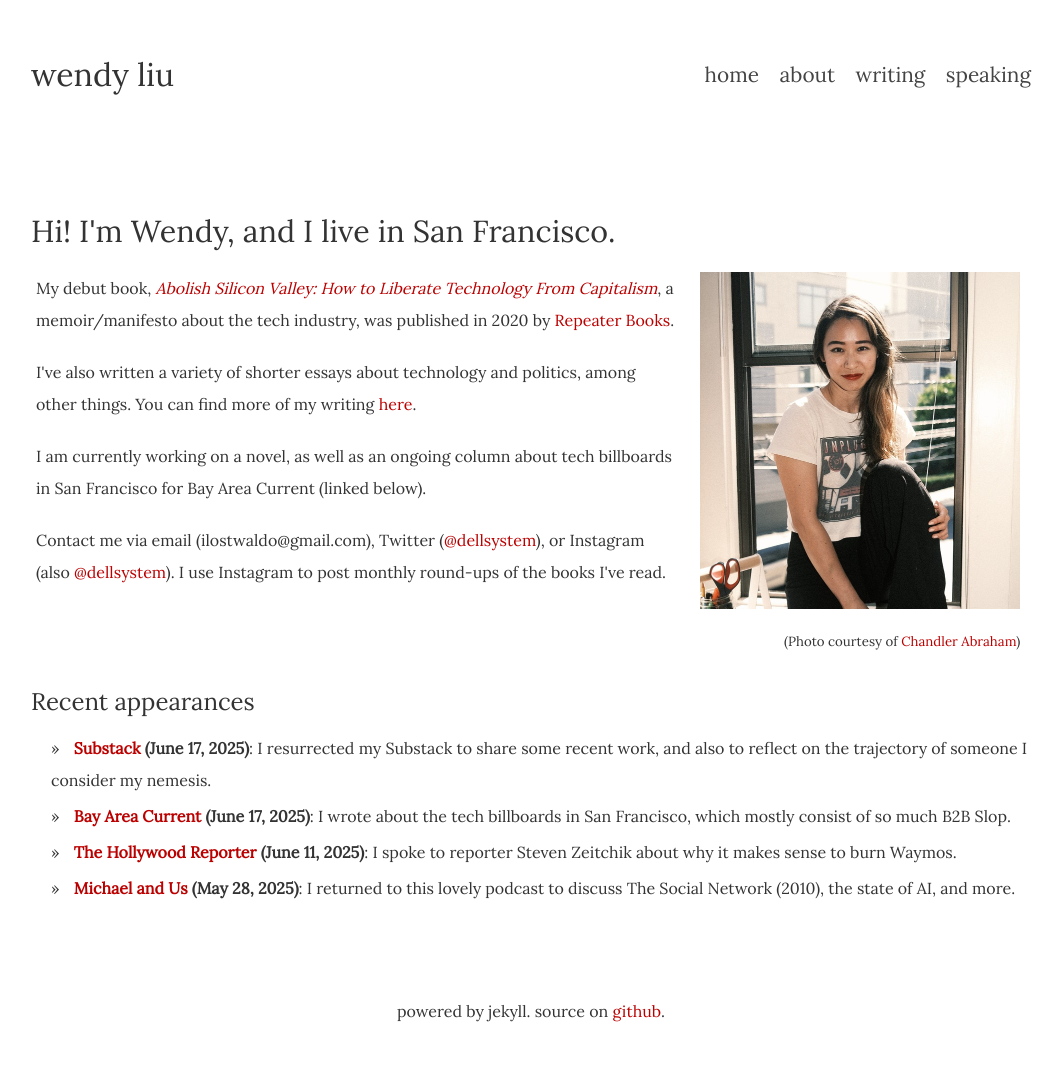
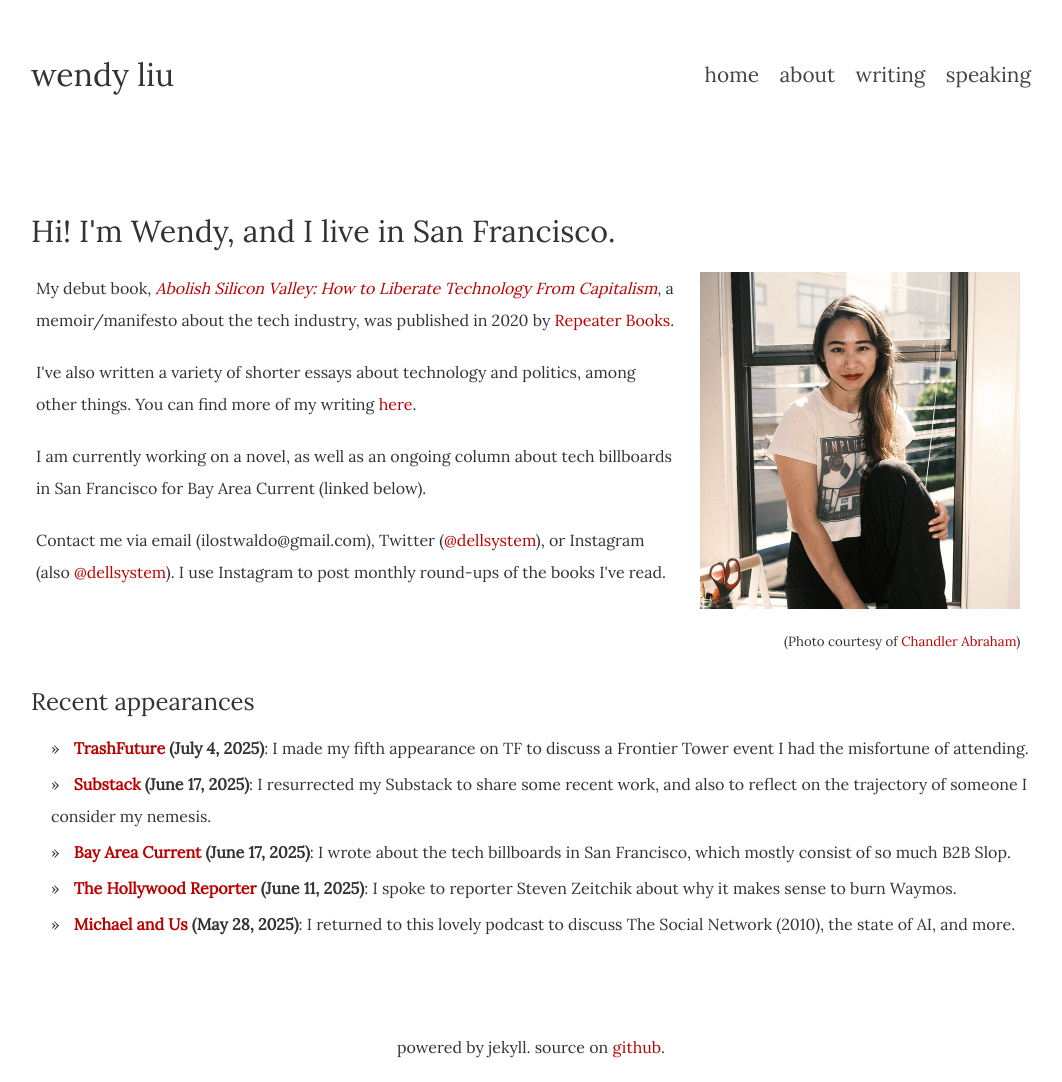
Before and after one commit to dellsystem/dellsystem.github.io, a Jekyll site: the page built from index.html, in a window 1280 px wide. Shown: the whole page, without its empty margins (109-1171 px from the left). Built offline with Jekyll 4.4.1, drawn with Linux system fonts in a browser that asks for light colours; before the commit the page ends 1046 px from its top, so only the background shows below that.

Commit message:
Add latest TrashFuture appearance

```diff
--- a/_includes/podcasts.html
+++ b/_includes/podcasts.html
@@ -1,4 +1,5 @@
 <ul>
+    <li><strong><a href="https://trashfuturepodcast.podbean.com/e/preview-500000-cool-latinos-feat-wendy-liu/">TrashFuture</a> (July 4, 2025)</strong>: I made my fifth appearance on TF to discuss a Frontier Tower event I had the misfortune of attending.</li>
     <li><strong><a href="https://soundcloud.com/michael-and-us/preview-626-metaquest-w-wendy-liu">Michael and Us</a> (May 28, 2025)</strong>: I returned to this lovely podcast to discuss The Social Network (2010), the state of AI, and more.</li>
     <li><strong><a href="https://podcasts.apple.com/podcast/tech-billionaires-are-coming-for-workers-w-wendy-liu/id1507621076?i=1000590254810">Tech Won't Save Us</a> (December 15, 2022)</strong>: on the current moment in the tech industry and how it differs from the 2010s.</li>
     <li><strong><a href="https://trashfuturepodcast.podbean.com/e/preview-we-have-automated-keir-starmer-feat-wendy-liu/">TrashFuture</a> (April 22, 2022)</strong>: on automated Keir Starmer and terrible startup billboards.</li>
--- a/index.html
+++ b/index.html
@@ -18,6 +18,7 @@ layout: default
 </div>
 <h3>Recent appearances</h3>
 <ul>
+    <li><strong><a href="https://trashfuturepodcast.podbean.com/e/preview-500000-cool-latinos-feat-wendy-liu/">TrashFuture</a> (July 4, 2025)</strong>: I made my fifth appearance on TF to discuss a Frontier Tower event I had the misfortune of attending.</li>
     <li><strong><a href="https://dellsystem.substack.com/p/san-franciscos-billboards-arent-for">Substack</a> (June 17, 2025)</strong>: I resurrected my Substack to share some recent work, and also to reflect on the trajectory of someone I consider my nemesis.</li>
     <li><strong><a href="https://bayareacurrent.com/the-billboards-arent-for-you/">Bay Area Current</a> (June 17, 2025)</strong>: I wrote about the tech billboards in San Francisco, which mostly consist of so much B2B Slop.</li>
     <li><strong><a href="https://www.hollywoodreporter.com/news/politics-news/los-angeles-immigration-protesters-burning-waymo-techlash-1236262292/">The Hollywood Reporter</a> (June 11, 2025)</strong>: I spoke to reporter Steven Zeitchik about why it makes sense to burn Waymos.</li>
```
